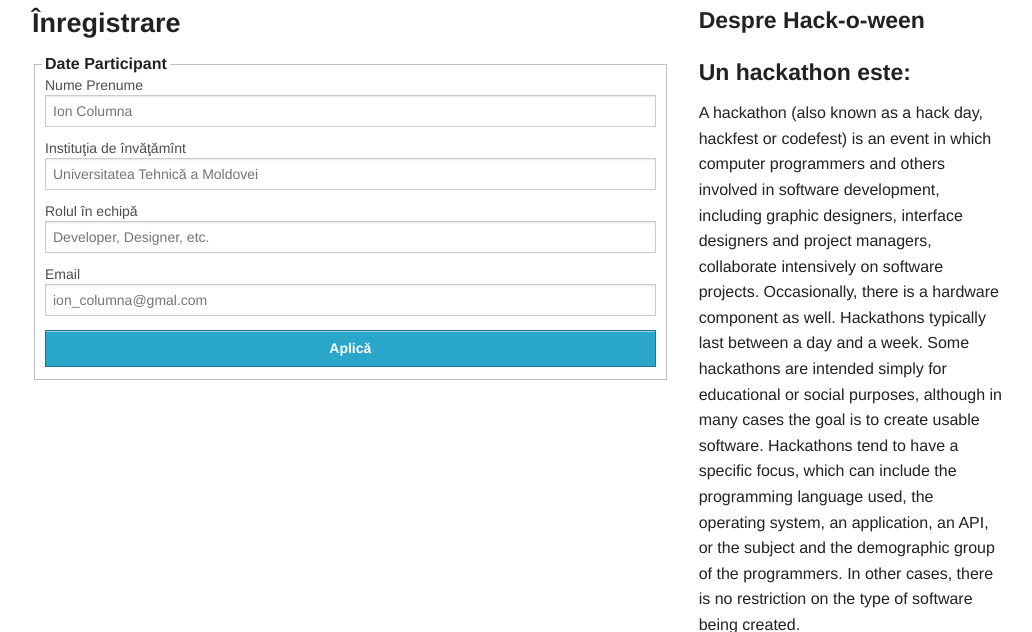
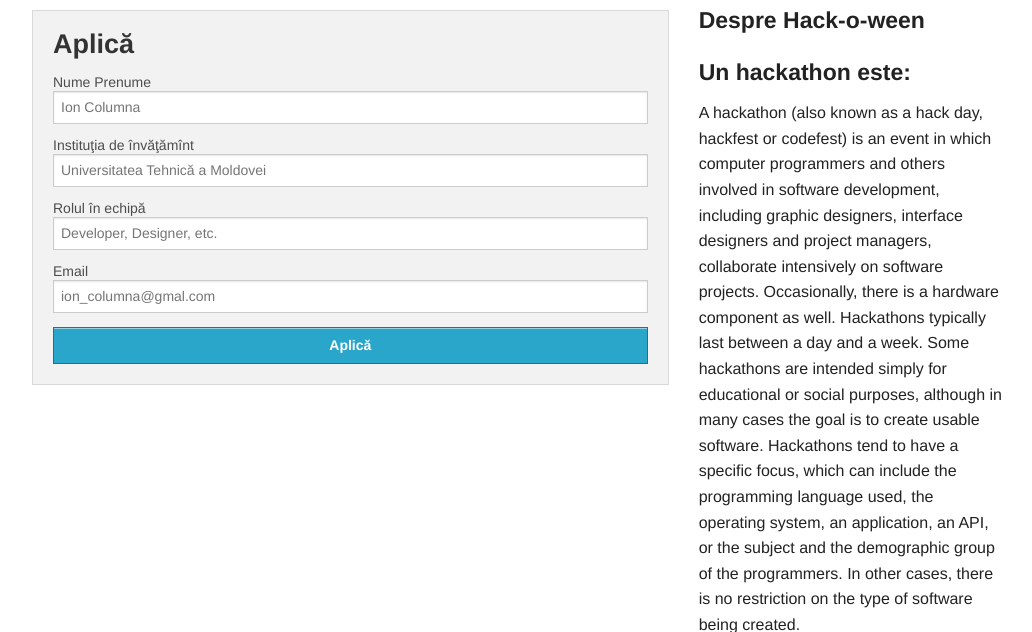
Before and after one commit to code-md/code.md, a Django app: template templates/pages/index.html in a window 1280 px wide. Shown: the part 88-720 px from the top of the page, without its empty margins (123-1155 px from the left). Run offline with Django 3.2, Linux system fonts and the light colour scheme; the template is opened without the code that fills it, so the values that code supplies are empty.

Commit message:
restyle application form

```diff
--- a/cruiser/static/css/style.css
+++ b/cruiser/static/css/style.css
@@ -27,6 +27,10 @@ header {
     transition: background-color 0.15s ease-in-out;
 }
 
+.panel {
+    margin-top: 10px;
+}
+
 .wide {
     width: 100%;
 }
--- a/templates/pages/index.html
+++ b/templates/pages/index.html
@@ -3,13 +3,13 @@
 {% block content %}
 
     <div class="large-8 columns">
-        <h3>Înregistrare</h3>
 
-        <!-- Grid Example -->
-        <form>
-            {% csrf_token %}
-            <fieldset>
-                <legend>Date Participant</legend>
+        <div class="panel">
+            <h3>Aplică</h3>
+
+            <!-- Grid Example -->
+            <form>
+                {% csrf_token %}
 
                 <div class="row">
                     <div class="large-12 columns">
@@ -39,9 +39,11 @@
                     </div>
                 </div>
                 <input type="submit" class="button wide" value="Aplică">
-            </fieldset>
-        </form>
+            </form>
+        </div>
     </div>
+
+
 
     <div class="large-4 columns">
         <h4>Despre Hack-o-ween</h4>
```
